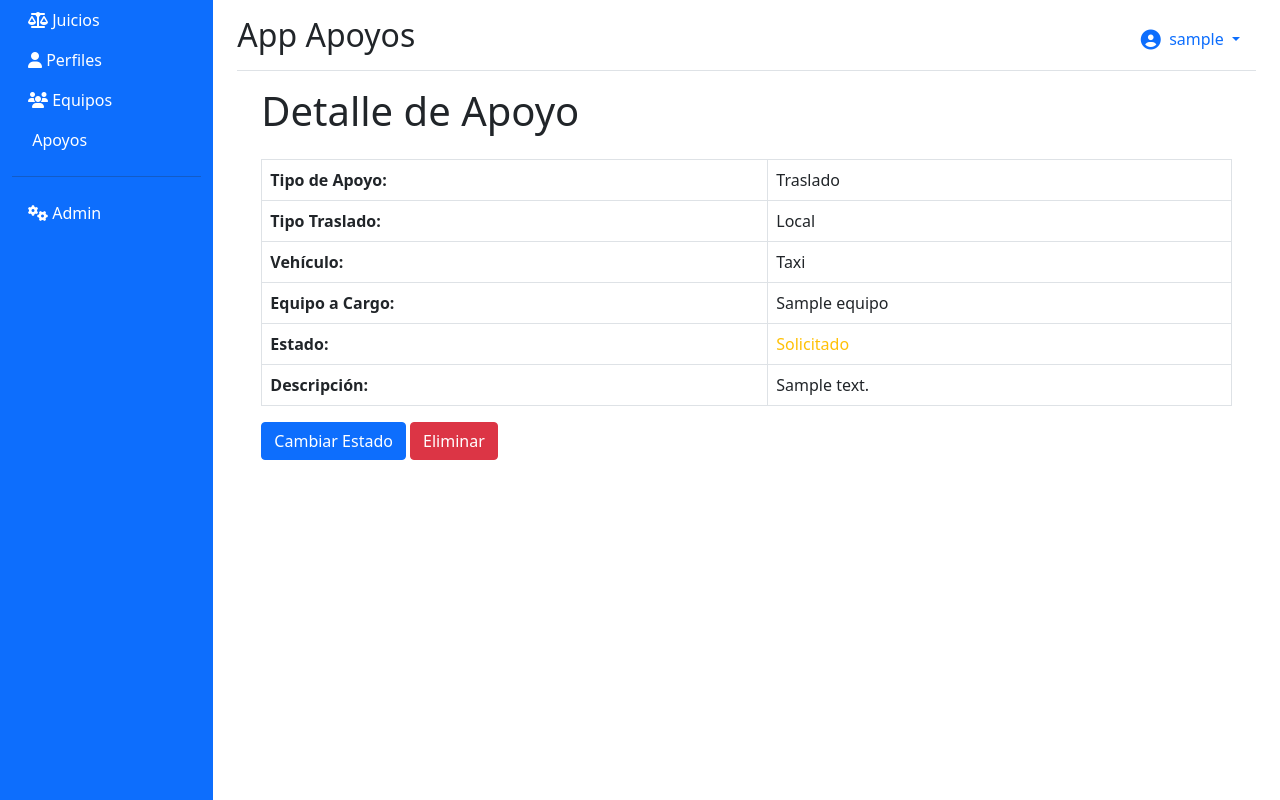
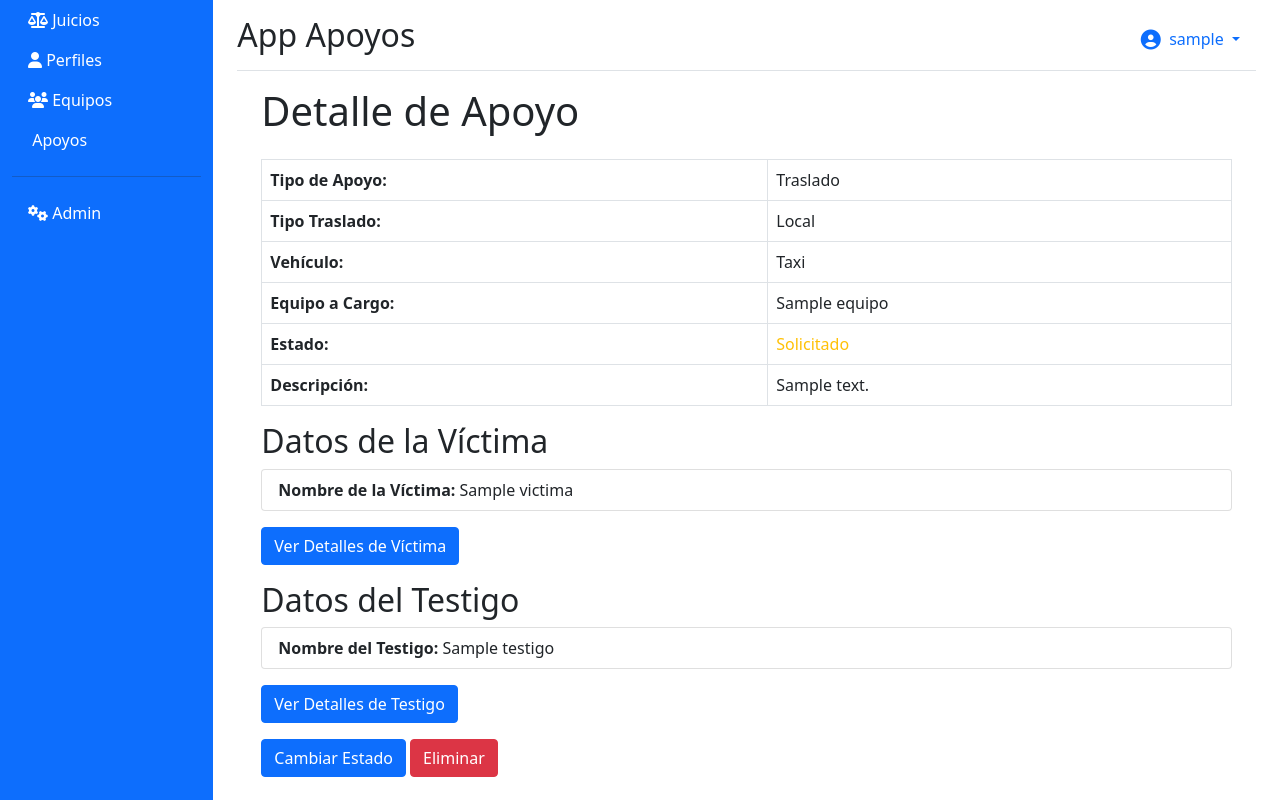
Before and after one commit to JOSELAGOSG/uravit_django, a Django app: page /apoyo/1/ in a window 1280 px wide. Run offline with Django 4.2, Linux system fonts and the light colour scheme; a user stored in the database is signed in; tables that the repository leaves empty hold one stand-in row (values such as "Sample post"); some libraries are stand-ins or nearby versions.

Commit message:
update apoyo_detail.html. Now it shows victima/testigo related data

```diff
--- a/uravit/trial/templates/trial/apoyo/apoyo_detail.html
+++ b/uravit/trial/templates/trial/apoyo/apoyo_detail.html
@@ -12,7 +12,8 @@
         <th>Tipo de Apoyo:</th>
         <td>{{ apoyo.get_tipo_display }}</td>
       </tr>
-      {% if apoyo.tipo == 'tl'%}
+      {% if apoyo.tipo == 'tl' %}
+      <!-- Campos específicos para Traslado -->
       <tr>
         <th>Tipo Traslado:</th>
         <td>{{ apoyo.get_traslado_tipo_display }}</td>
@@ -22,16 +23,19 @@
         <td>{{ apoyo.get_traslado_vehiculo_display }}</td>
       </tr>
       {% elif apoyo.tipo == 'et' %}
+      <!-- Campos específicos para Estadía -->
       <tr>
         <th>Con Alimentación:</th>
         <td>{{ apoyo.estadia_con_alimentacion|yesno:"Sí,No" }}</td>
       </tr>
       {% elif apoyo.tipo == 'am' %}
+      <!-- Campos específicos para Asistencia Médica -->
       <tr>
         <th>Tipo Asistencia:</th>
-        <td>{{ apoyo.get_display_asistencia_medica_tipo }}</td>
+        <td>{{ apoyo.get_asistencia_medica_tipo_display }}</td>
       </tr>
       {% elif apoyo.tipo == 'td' %}
+      <!-- Campos específicos para Traductor -->
       <tr>
         <th>Idioma:</th>
         <td>{{ apoyo.traductor_idioma }}</td>
@@ -56,6 +60,25 @@
     </tbody>
   </table>
 
+  <!-- Datos del Juicio -->
+  {% if apoyo.victima %}
+  <h2 class="mt-3">Datos de la Víctima</h2>
+  <ul class="list-group">
+    <li class="list-group-item"><strong>Nombre de la Víctima:</strong> {{ apoyo.victima.nombre }}</li>
+    <!-- Agregar más campos de la víctima si es necesario -->
+  </ul>
+  <a href="{{ apoyo.victima.get_absolute_url }}" class="btn btn-primary mt-3">Ver Detalles de Víctima</a>
+  {% endif %}
+
+  {% if apoyo.testigo %}
+  <h2 class="mt-3">Datos del Testigo</h2>
+  <ul class="list-group">
+    <li class="list-group-item"><strong>Nombre del Testigo:</strong> {{ apoyo.testigo.nombre }}</li>
+    <!-- Agregar más campos del testigo si es necesario -->
+  </ul>
+  <a href="{{ apoyo.testigo.get_absolute_url }}" class="btn btn-primary mt-3">Ver Detalles de Testigo</a>
+  {% endif %}
+
   <!-- Botones para editar y eliminar -->
   <div class="mt-3">
     <a href="{% url 'trial:apoyo-estado-update' apoyo.pk %}" class="btn btn-primary">Cambiar Estado</a>
```
